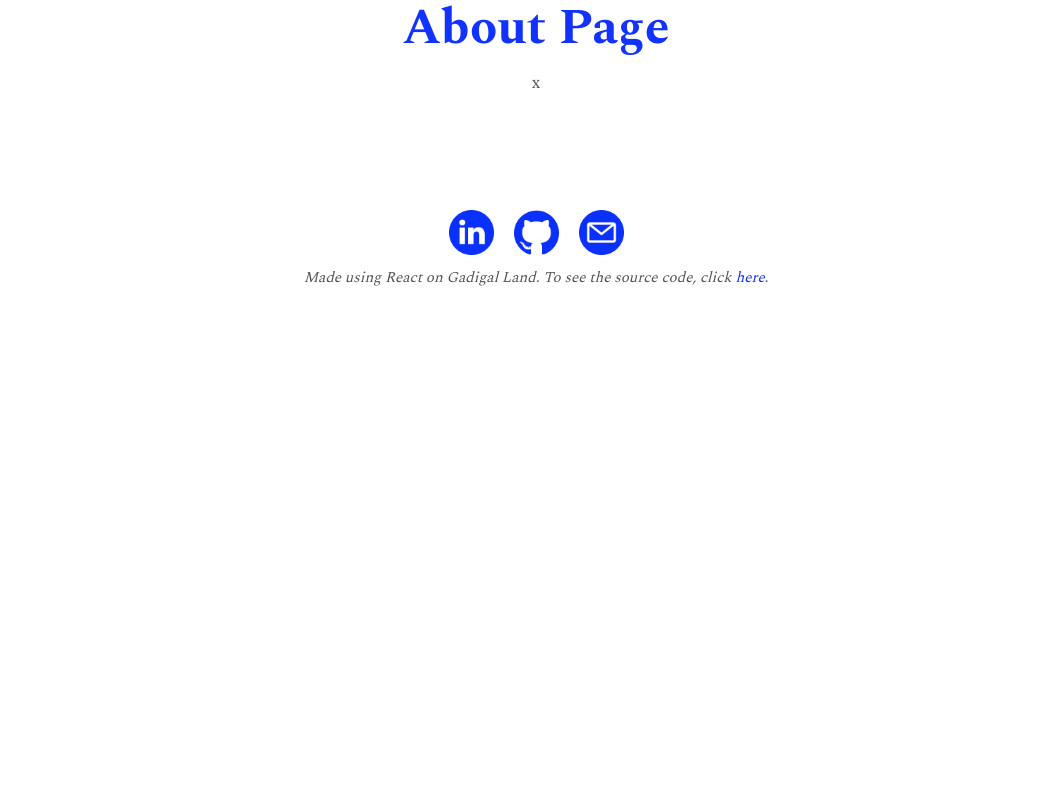
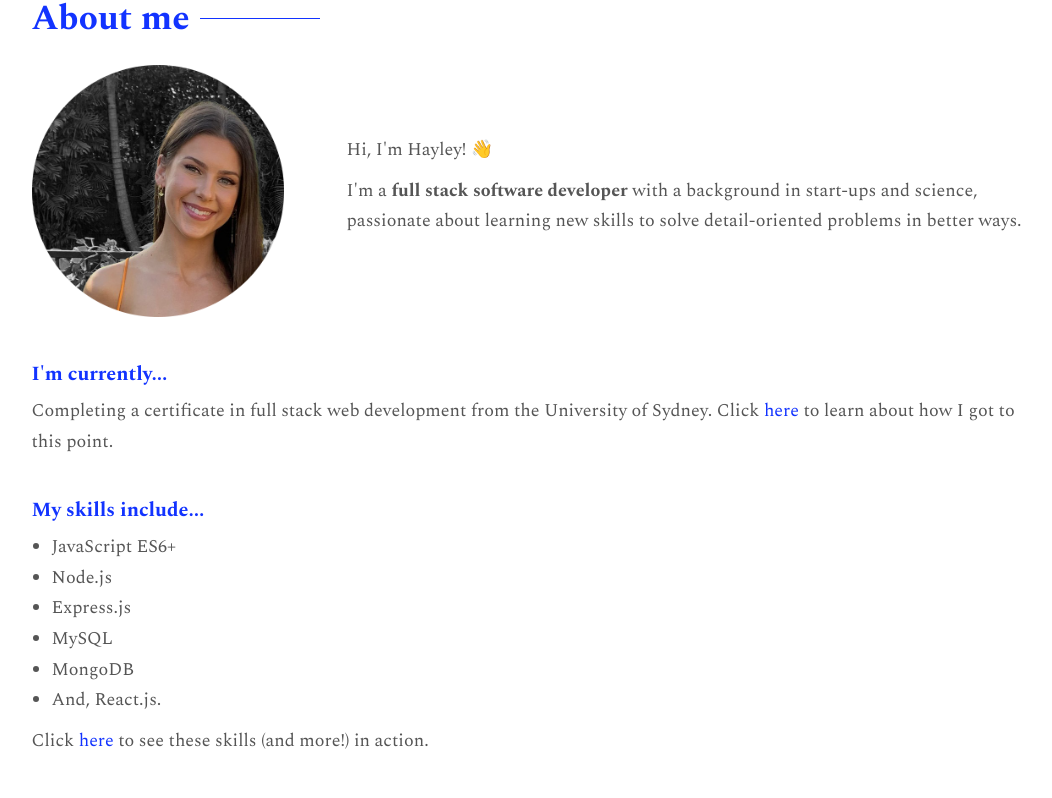
Before and after one commit to hayleyarodgers/portfolio, a React (Create React App) app: page / in a window 1280 px wide. Shown: the part 280-1078 px from the top of the page, without its empty margins (104-1156 px from the left). Before the commit the page ends 800 px from the top, so only its background shows below. Built offline with nearby package versions, Linux system fonts and the light colour scheme.

Commit message:
Write About component and styling

```diff
--- a/src/components/pages/About.js
+++ b/src/components/pages/About.js
@@ -1,10 +1,53 @@
 import React from 'react';
+import profileIcon from '../../assets/images/hayleyrodgers.png';
+import '../../styles/about.css';
 
 export default function About() {
   return (
-    <div>
-      <h1>About Page</h1>
-      <p>x</p>
-    </div>
+    <main>
+      <h2>About me</h2>
+      <div id="about" className="py-4">
+        <div id="profile-icon">
+          <img src={profileIcon} alt="Hayley Rodgers" />
+        </div>
+        <div id="text">
+          <p>Hi, I'm Hayley! 👋</p>
+          <p>
+            I'm a <strong>full stack software developer</strong> with a
+            background in start-ups and science, passionate about learning new
+            skills to solve detail-oriented problems in better ways.
+          </p>
+        </div>
+      </div>
+      <br />
+      <h3>I'm currently...</h3>
+      <p>
+        Completing a certificate in full stack web development from the
+        University of Sydney. Click <a href="#resume">here</a> to learn about
+        how I got to this point.
+      </p>
+      <br />
+      <h3>My skills include...</h3>
+      <ul className="formatted-list">
+        <li>JavaScript ES6+</li>
+        <li>Node.js</li>
+        <li>Express.js</li>
+        <li>MySQL</li>
+        <li>MongoDB</li>
+        <li>And, React.js.</li>
+      </ul>
+      <p>
+        Click <a href="#portfolio">here</a> to see these skills (and more!) in
+        action.
+      </p>
+      <br />
+      <h3>I'm looking for...</h3>
+      <p>
+        Opportunities to use my new skills, champion my professional development
+        through mentorship and involve working towards a meaningful mission as
+        part of a wider team. If it sounds like we might be on the same
+        wavelength, please click <a href="#contact">here</a> to get in touch.
+      </p>
+    </main>
   );
 }
--- /dev/null
+++ b/src/styles/about.css
@@ -0,0 +1,9 @@
+#about {
+  display: flex;
+  justify-content: center;
+  align-items: center;
+}
+
+#profile-icon img {
+  max-width: 80%;
+}
```
